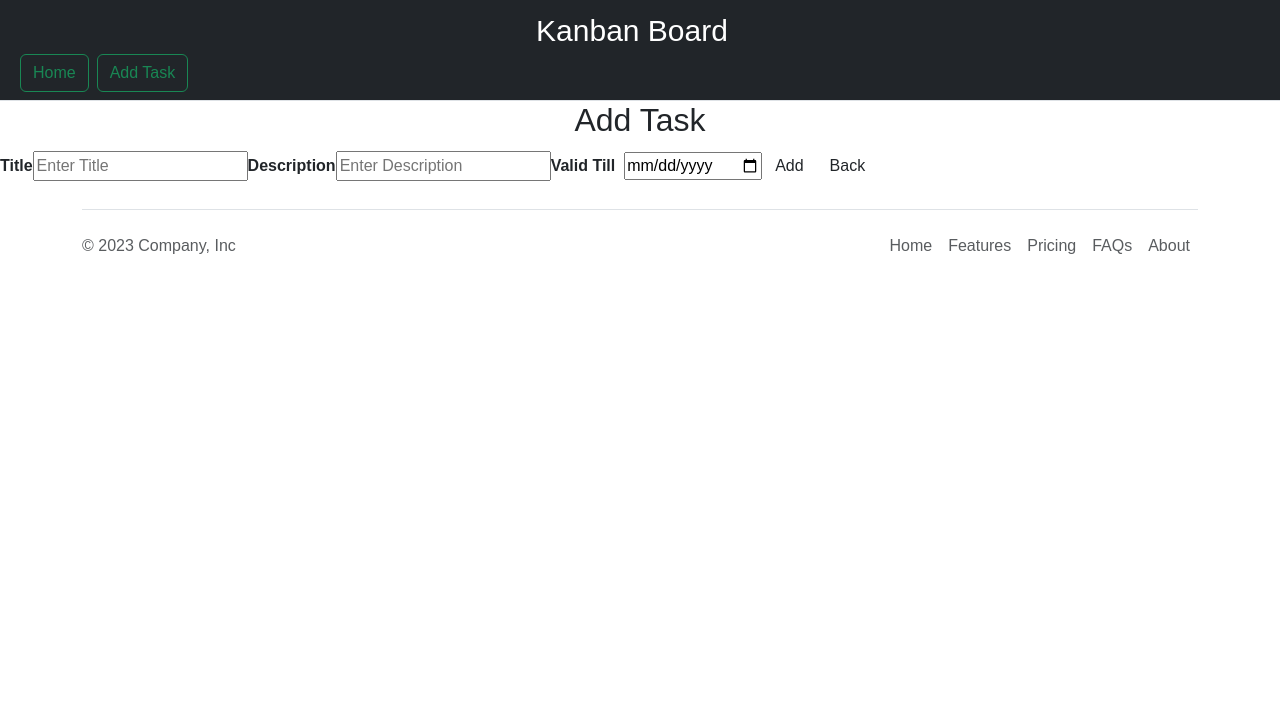
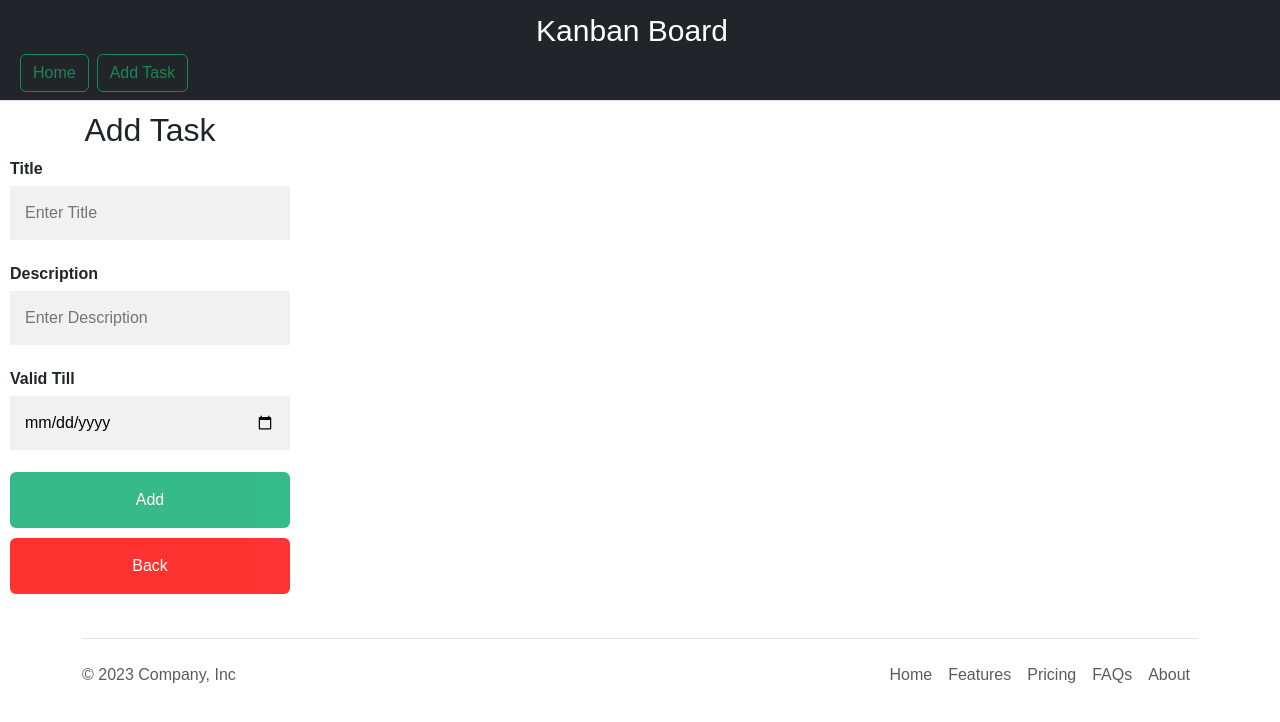
Before and after one commit to Ronny599/Kanban-Board, a React (Create React App) app: page /addtask in a window 1280 px wide. Shown: the top 722 px of the page. Built offline with nearby package versions, Linux system fonts and the light colour scheme.

Commit message:
2 files modified

```diff
--- a/src/components/AddTask.js
+++ b/src/components/AddTask.js
@@ -6,7 +6,7 @@ export default function AddTask() {
   return (
     <>
       <div className="style.form-popup" id="myForm">
-        <form action="/addtask" className="style.form-container">
+        <form action="/addtask" className="form-container">
           <h2 style={{ textAlign: 'center' }}>Add Task</h2>
           <label forHtml="title">
             <b>Title</b>
--- a/src/components/style.css
+++ b/src/components/style.css
@@ -3,6 +3,7 @@ body {font-family: Arial, Helvetica, sans-serif;}
 
 /* The popup form - hidden by default */
 .form-popup {
+  /* margin-left: 35%; */
   background-color: #888383b9;
   display: none;
   position: fixed;
```
